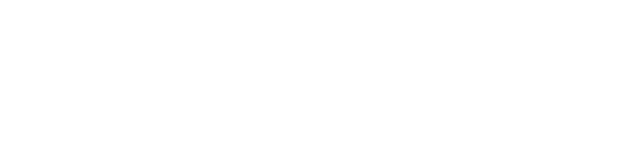
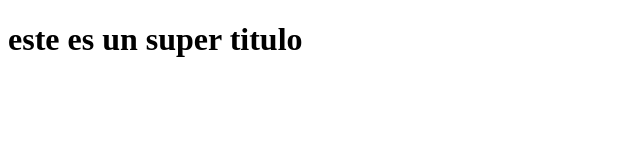
Before and after one commit to nmuradas/demo, a plain HTML site: page index.html in a window 1280 px wide. Shown: the whole page, without its empty margins (0-640 px from the left). Drawn offline with Linux system fonts and the light colour scheme.

Commit message:
agregado titulo con h1

```diff
--- a/index.html
+++ b/index.html
@@ -7,6 +7,6 @@
     <title>Clase 10</title>
 </head>
 <body>
-
+    <h1> este es un super titulo </h1>
 </body>
 </html>
```
